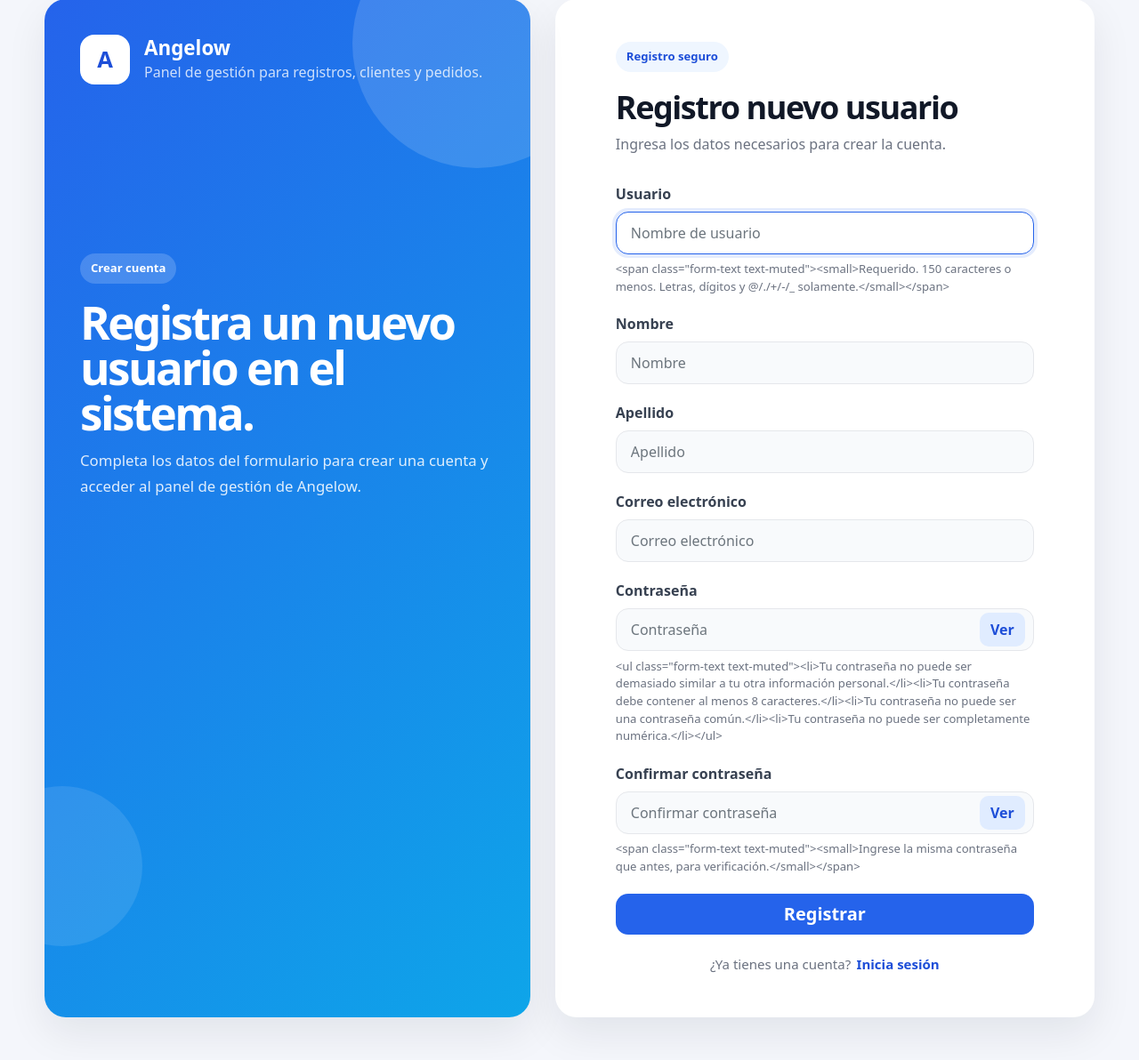
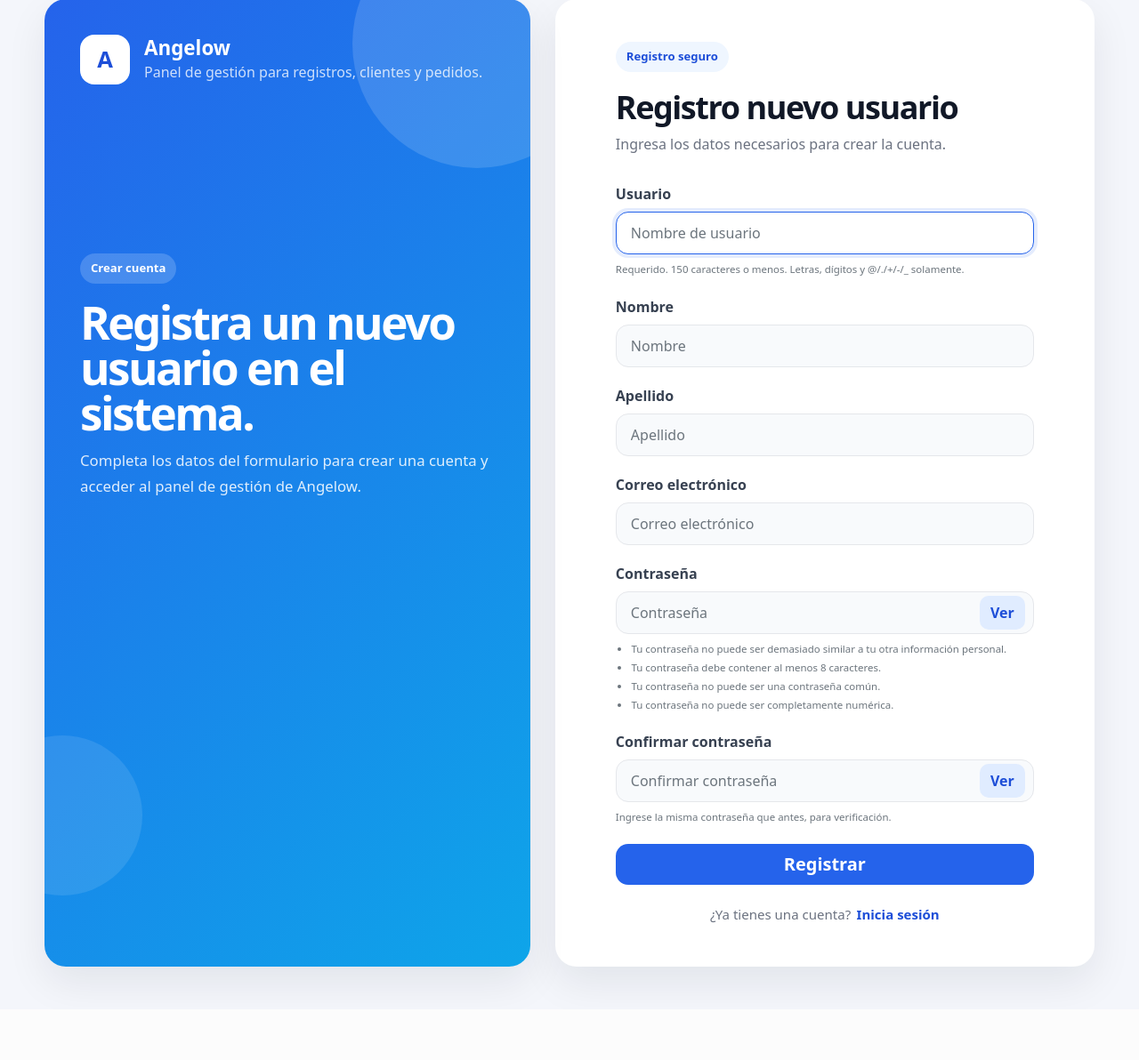
Before and after one commit to Braian551/AngelowDjangoOrders, a Django app: page /registrar/ in a window 1280 px wide. Shown: the part 105-1297 px from the top of the page at 89% size. After the commit the page ends 1225 px from the top, so only its background shows below. Run offline with Django 4.2, Linux system fonts and the light colour scheme; some libraries are stand-ins or nearby versions.

```diff
--- a/dcrm/website/templates/register.html
+++ b/dcrm/website/templates/register.html
@@ -13,7 +13,7 @@
     <!-- Layout principal de autenticación. -->
     <div class="auth-layout">
 
-        <!-- Panel visual reutilizable. -->
+        <!-- Panel visual izquierdo reutilizable. -->
         {% include 'partials/auth_brand_panel.html' with auth_kicker='Crear cuenta' auth_title='Registra un nuevo usuario en el sistema.' auth_description='Completa los datos del formulario para crear una cuenta y acceder al panel de gestión de Angelow.' %}
 
         <!-- Tarjeta del formulario de registro. -->
@@ -58,8 +58,14 @@
                         <label for="{{ form.username.id_for_label }}">Usuario</label>
                         {{ form.username }}
 
+                        <!--
+                            El filtro safe permite que Django renderice etiquetas HTML
+                            del help_text en lugar de mostrarlas como texto plano.
+                        -->
                         {% if form.username.help_text %}
-                            <small class="form-help">{{ form.username.help_text }}</small>
+                            <div class="form-help">
+                                {{ form.username.help_text|safe }}
+                            </div>
                         {% endif %}
                     </div>
 
@@ -68,6 +74,12 @@
                         <div class="form-group">
                             <label for="{{ form.first_name.id_for_label }}">Nombre</label>
                             {{ form.first_name }}
+
+                            {% if form.first_name.help_text %}
+                                <div class="form-help">
+                                    {{ form.first_name.help_text|safe }}
+                                </div>
+                            {% endif %}
                         </div>
                     {% endif %}
 
@@ -76,6 +88,12 @@
                         <div class="form-group">
                             <label for="{{ form.last_name.id_for_label }}">Apellido</label>
                             {{ form.last_name }}
+
+                            {% if form.last_name.help_text %}
+                                <div class="form-help">
+                                    {{ form.last_name.help_text|safe }}
+                                </div>
+                            {% endif %}
                         </div>
                     {% endif %}
 
@@ -84,6 +102,12 @@
                         <div class="form-group">
                             <label for="{{ form.email.id_for_label }}">Correo electrónico</label>
                             {{ form.email }}
+
+                            {% if form.email.help_text %}
+                                <div class="form-help">
+                                    {{ form.email.help_text|safe }}
+                                </div>
+                            {% endif %}
                         </div>
                     {% endif %}
 
@@ -94,10 +118,7 @@
                         <div class="password-field">
                             {{ form.password1 }}
 
-                            <!--
-                                Botón genérico.
-                                auth.js usa el id del input para mostrar u ocultar contraseña.
-                            -->
+                            <!-- Botón genérico reutilizado por auth.js. -->
                             <button
                                 type="button"
                                 data-password-toggle="{{ form.password1.id_for_label }}"
@@ -108,7 +129,9 @@
                         </div>
 
                         {% if form.password1.help_text %}
-                            <small class="form-help">{{ form.password1.help_text }}</small>
+                            <div class="form-help">
+                                {{ form.password1.help_text|safe }}
+                            </div>
                         {% endif %}
                     </div>
 
@@ -130,7 +153,9 @@
                         </div>
 
                         {% if form.password2.help_text %}
-                            <small class="form-help">{{ form.password2.help_text }}</small>
+                            <div class="form-help">
+                                {{ form.password2.help_text|safe }}
+                            </div>
                         {% endif %}
                     </div>
 
--- a/dcrm/website/templates/static/css/auth.css
+++ b/dcrm/website/templates/static/css/auth.css
@@ -201,6 +201,32 @@
     font-weight: 700;
 }
 
+/* Texto de ayuda del formulario de registro. */
+.form-help {
+    display: block;
+    margin-top: 0.45rem;
+    color: var(--muted);
+    font-size: 0.82rem;
+    line-height: 1.5;
+}
+
+/* Si el help_text viene como <small>, lo normalizamos. */
+.form-help small {
+    color: inherit;
+    font-size: inherit;
+}
+
+/* Si el help_text viene como lista <ul>, le damos mejor estilo. */
+.form-help ul {
+    margin: 0.5rem 0 0;
+    padding-left: 1.1rem;
+}
+
+/* Espaciado entre reglas de contraseña. */
+.form-help li {
+    margin-bottom: 0.25rem;
+}
+
 /* Inputs escritos manualmente y también inputs renderizados por Django. */
 .auth-card input[type="text"],
 .auth-card input[type="email"],
```
